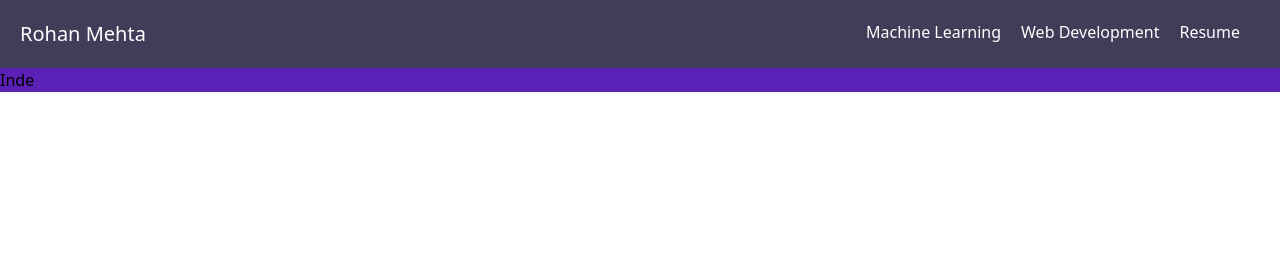
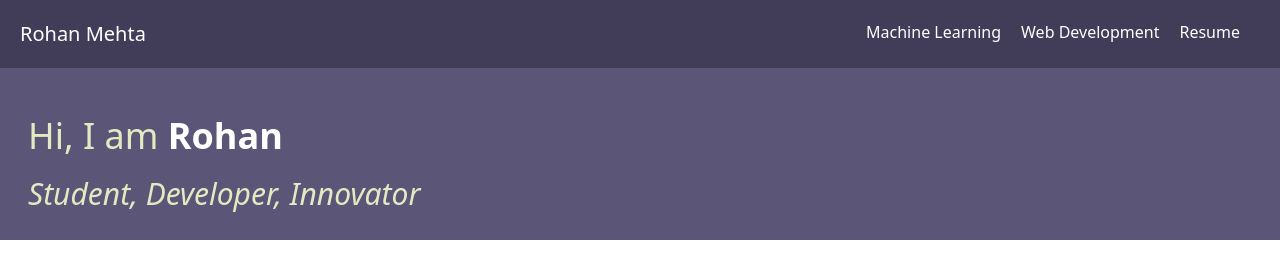
Before and after one commit to radroof22/radroof22.github.io, a Gatsby site: page / in a window 1280 px wide. Built offline with nearby package versions, Linux system fonts and the light colour scheme; Gatsby itself is replaced by a stand-in of ours.

Commit message:
hello header on index page

```diff
--- a/src/pages/index.js
+++ b/src/pages/index.js
@@ -4,7 +4,10 @@ import Layout from '../components/Layout'
 export default function Home() {
   return (
     <Layout>
-      <h1>Inde</h1>
+      <div className="container p-7 bg-night text-white">
+        <h1 className="text-4xl text-slime my-5">Hi, I am <span className="font-bold text-white">Rohan</span></h1>
+        <h2 className="text-3xl text-slime italic">Student, Developer, Innovator</h2>
+      </div>
     </Layout>
   )
 }
```
